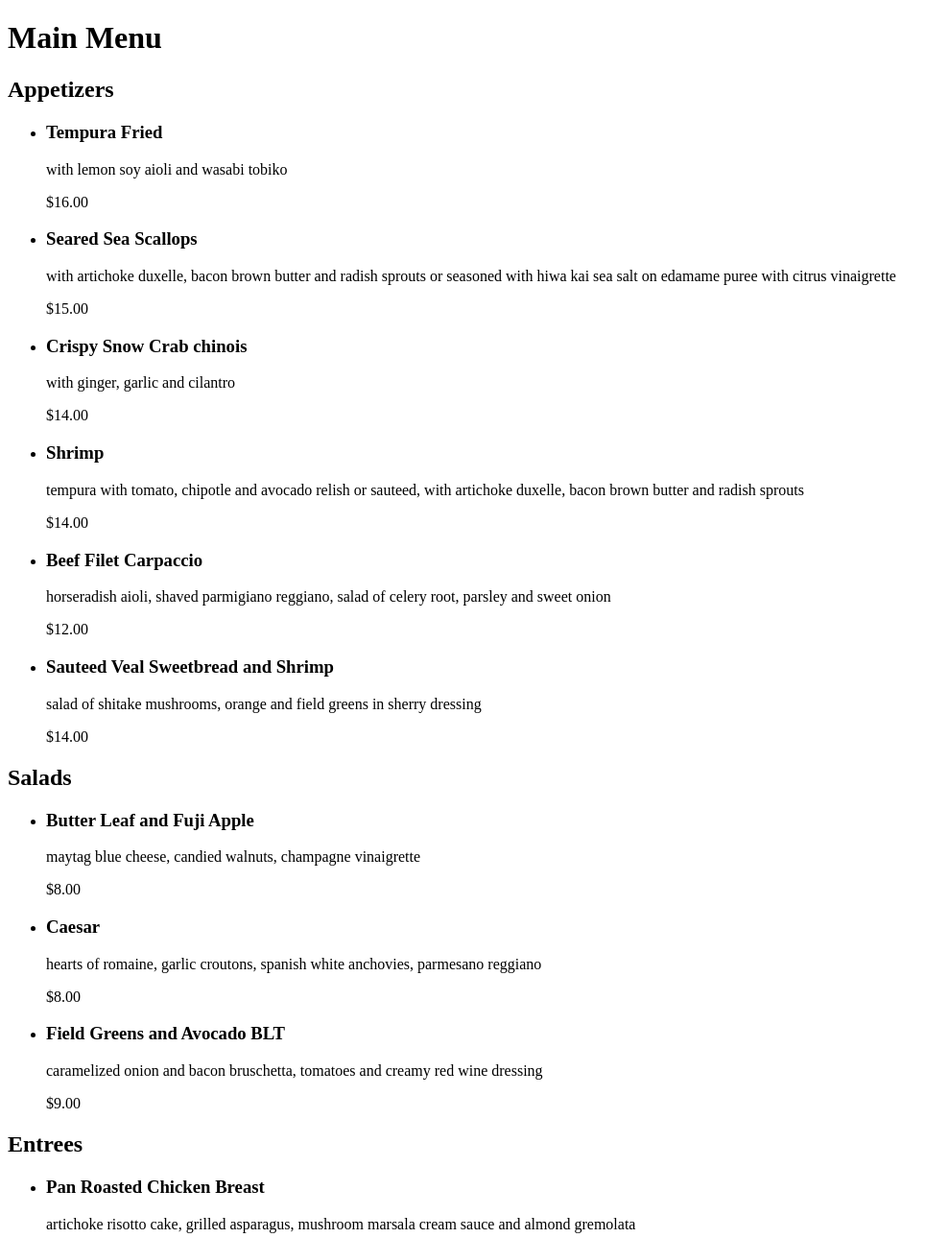
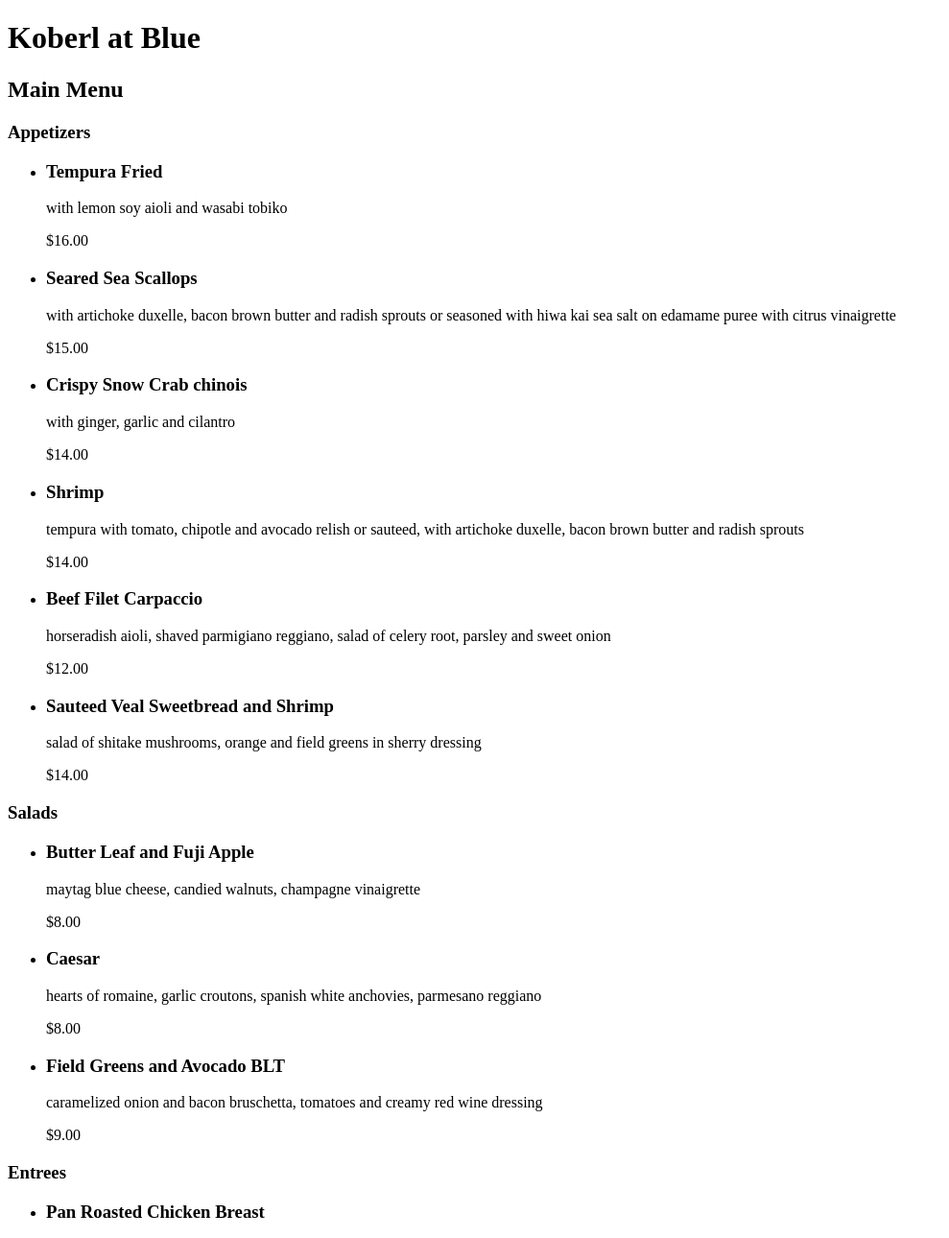
Before and after one commit to hwarner005/hwarner005.github.io, a plain HTML site: page grc338/restaurantmenu/index.html in a window 1280 px wide. Shown: the top 1290 px of the page at 96% size, without its empty margins (0-989 px from the left). Drawn offline with Linux system fonts and the light colour scheme.

Commit message:
Update index.html

```diff
--- a/grc338/restaurantmenu/index.html
+++ b/grc338/restaurantmenu/index.html
@@ -10,9 +10,11 @@
 
 <body>
 
-    <h1> Main Menu </h1>
+    <h1> Koberl at Blue </h1>
 
-    <h2> Appetizers </h2>
+    <h2> Main Menu </h2>
+
+    <h3> Appetizers </h3>
 
     <ul>
         <li>
@@ -62,7 +64,7 @@
         </li>
     </ul>
 
-    <h2> Salads </h2>
+    <h3> Salads </h3>
 
     <ul>
         <li>
@@ -88,7 +90,7 @@
         </li>
     </ul>
 
-    <h2> Entrees </h2>
+    <h3> Entrees </h3>
 
     <ul>
         <li>
@@ -138,7 +140,7 @@
         </li>
     </ul>
 
-    <h2> Dessert </h2>
+    <h3> Dessert </h3>
 
     <ul>
         <li>
```
